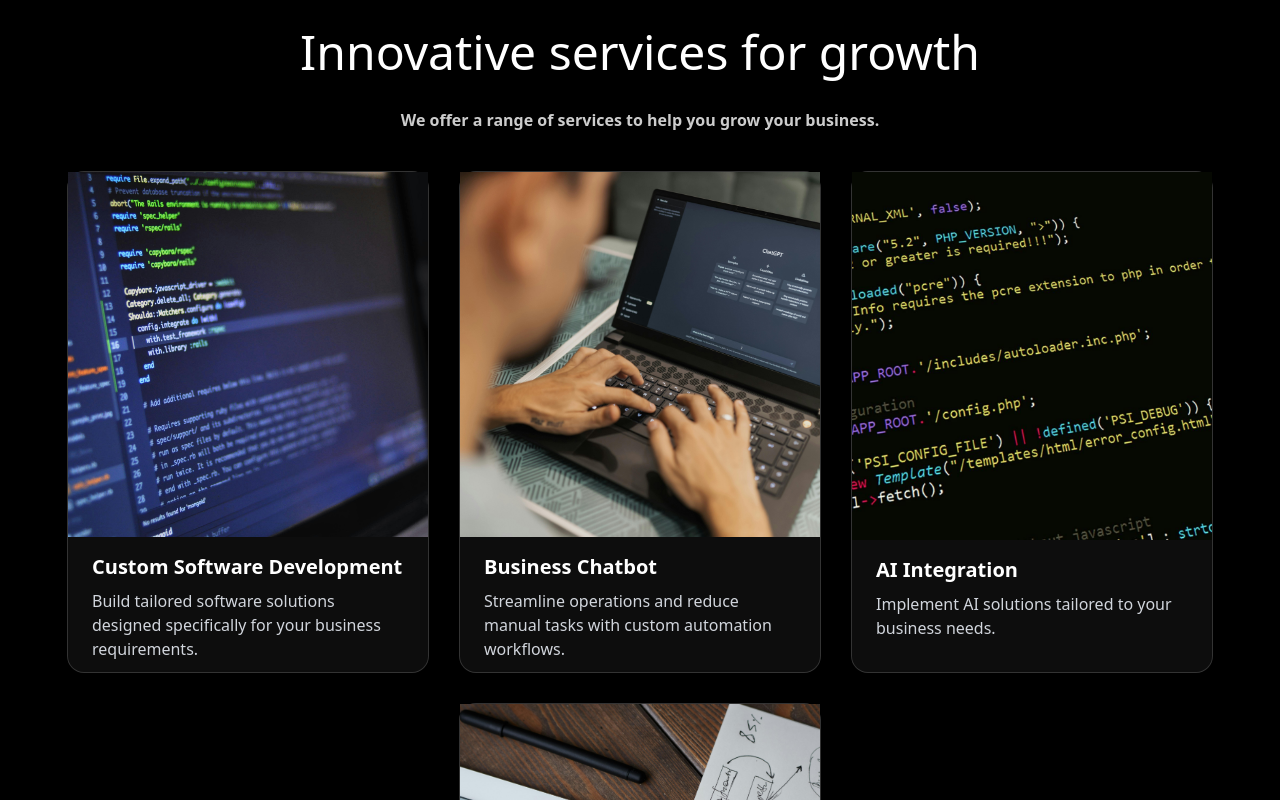
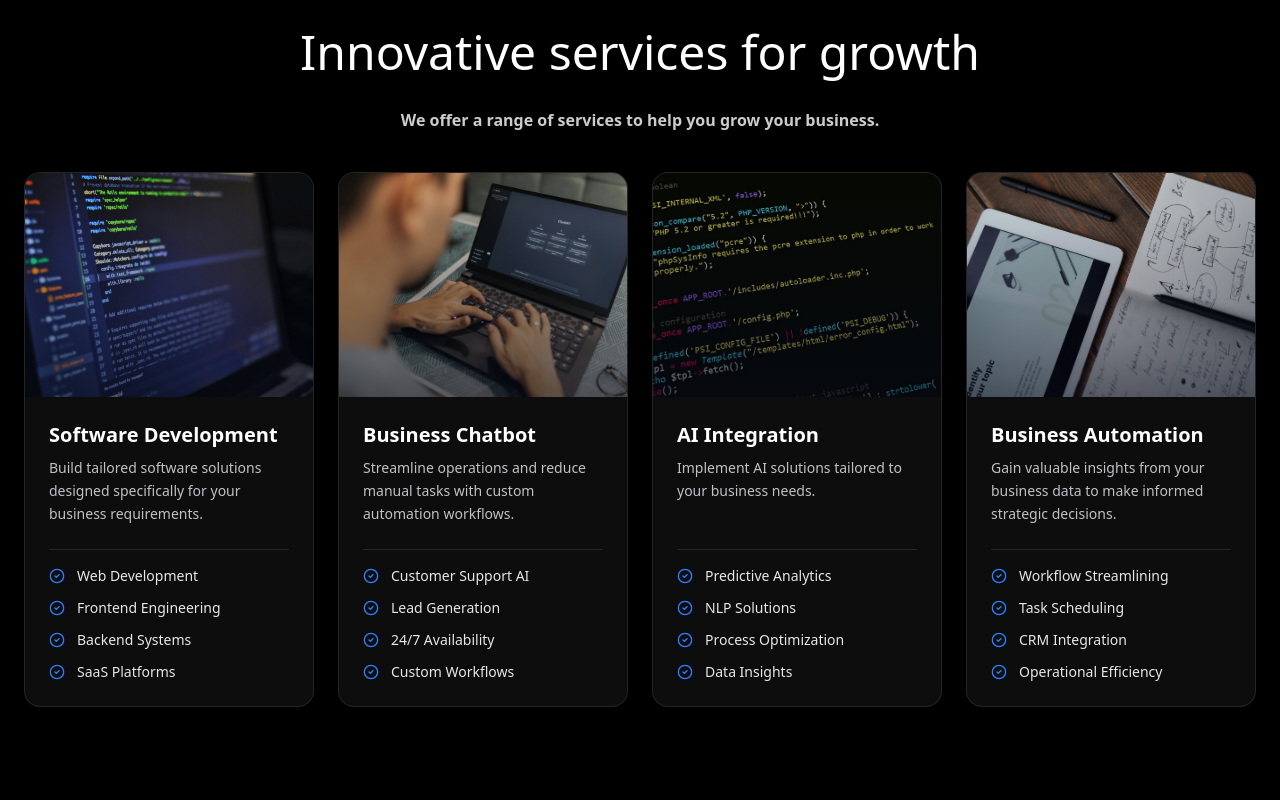
Before and after one commit to Solverdeck-Org/solver-deck, a Next.js app: page / in a window 1280 px wide. Shown: the part 940-1740 px from the top of the page. Built offline with nearby package versions, Linux system fonts and the light colour scheme; no server answers.

Commit message:
feat: Enhance ServiceCard component with features list, update styles for improved layout, and adjust statistics in About section

```diff
--- a/app/(root)/blog/[slug]/page.tsx
+++ b/app/(root)/blog/[slug]/page.tsx
@@ -152,7 +152,7 @@ export default async function BlogPostPage({ params }: BlogPageParams) {
         />
         <div className="absolute inset-0 bg-gradient-to-t from-[#050816] via-transparent to-transparent" />
         <div className="absolute inset-x-0 bottom-0 mx-auto max-w-4xl px-6 pb-10">
-          <p className="text-sm uppercase tracking-[0.4em] text-white/70">
+          <p className="text-sm uppercase tracking-[0.4em] text-white/70 mt-5">
             {formatDate(blog._createdAt)}
           </p>
           <h1 className="mt-4 text-3xl font-bold leading-tight md:text-5xl">
--- a/components/ServiceCard.tsx
+++ b/components/ServiceCard.tsx
@@ -1,3 +1,4 @@
+import { CheckCircle2 } from "lucide-react";
 import Image from "next/image";
 import React from "react";
 
@@ -10,6 +11,8 @@ export interface ServiceCardProps {
   title: React.ReactNode;
   /** Card description */
   description: React.ReactNode;
+  /** List of sub-services/features */
+  features?: string[];
   /** Optional click handler */
   onClick?: () => void;
   /** Additional wrapper classes */
@@ -21,25 +24,43 @@ const ServiceCard: React.FC<ServiceCardProps> = ({
   imageAlt = "",
   title,
   description,
+  features = [],
   onClick,
   className = "",
 }) => {
   return (
     <div
       onClick={onClick}
-      className={`flex flex-col bg-white/5 w-70 h-[540px] md:w-90 md:h-[500px] ring ring-white/20 rounded-2xl pb-6 space-y-4 shadow-lg hover:shadow-xl transition-shadow ${className}`}
+      className={`group flex h-full w-full flex-col overflow-hidden rounded-2xl border border-white/10 bg-white/5 shadow-lg transition-all hover:border-white/20 hover:bg-white/10 hover:shadow-xl ${className}`}
     >
-      <div className="relative h-[70%] md:h-[80%] w-full">
+      <div className="relative h-48 w-full overflow-hidden md:h-56">
         <Image
           src={imageSrc}
           alt={imageAlt}
           fill
-          className="h-full w-full object-cover"
+          className="h-full w-full object-cover transition-transform duration-500 group-hover:scale-105"
         />
+        <div className="absolute inset-0 bg-gradient-to-t from-[#050816] to-transparent opacity-60" />
       </div>
-      <div className="h-[30%] md:h-[20%] px-6">
-        <h3 className="text-xl font-semibold text-white pb-2">{title}</h3>
-        <p className="text-gray-300 flex-grow">{description}</p>
+
+      <div className="flex flex-grow flex-col p-6">
+        <h3 className="mb-2 text-xl font-bold text-white">{title}</h3>
+        <p className="mb-6 text-sm leading-relaxed text-gray-300/90">
+          {description}
+        </p>
+
+        {features && features.length > 0 && (
+          <div className="mt-auto space-y-3 border-t border-white/10 pt-4">
+            {features.map((feature, index) => (
+              <div key={index} className="flex items-center gap-3">
+                <CheckCircle2 className="h-4 w-4 shrink-0 text-blue-500" />
+                <span className="text-sm font-medium text-gray-200">
+                  {feature}
+                </span>
+              </div>
+            ))}
+          </div>
+        )}
       </div>
     </div>
   );
--- a/components/section/About.tsx
+++ b/components/section/About.tsx
@@ -124,7 +124,7 @@ const About = () => {
         >
           <StatCard
             icon={<MdOutlineWorkHistory />}
-            title="25+"
+            title="5+"
             description="Active Projects"
           />
         </motion.div>
@@ -142,7 +142,7 @@ const About = () => {
         >
           <StatCard
             icon={<BiSolidConversation />}
-            title="30+"
+            title="15+"
             description="Successful Conversions"
           />
         </motion.div>
@@ -160,7 +160,7 @@ const About = () => {
         >
           <StatCard
             icon={<HiUsers />}
-            title="40+"
+            title="12+"
             description="Satisfied Clients"
           />
         </motion.div>
--- a/components/section/Services.tsx
+++ b/components/section/Services.tsx
@@ -1,7 +1,7 @@
 "use client";
 
 import React from "react";
-import { motion } from "motion/react"; // ONLY using motion/react (new library)
+import { motion } from "motion/react";
 import SectionButton from "../shared/SectionButton";
 import ServiceCard from "../ServiceCard";
 
@@ -23,7 +23,12 @@ const Services = () => {
         initial={{ opacity: 0, y: 24 }}
         whileInView={{ opacity: 1, y: 0 }}
         viewport={{ once: false, amount: 0.2 }}
-        transition={{ type: "spring", damping: 24, stiffness: 180, delay: 0.05 }}
+        transition={{
+          type: "spring",
+          damping: 24,
+          stiffness: 180,
+          delay: 0.05,
+        }}
       >
         Innovative services for growth
       </motion.h2>
@@ -39,18 +44,30 @@ const Services = () => {
       </motion.p>
 
       {/* Cards */}
-      <div className="flex flex-col items-center gap-8 pt-10">
-        <div className="grid grid-cols-1 lg:grid-cols-3 gap-8">
+      <div className="container mx-auto px-4 md:px-6">
+        <div className="grid grid-cols-1 gap-6 pt-10 md:grid-cols-2 lg:grid-cols-2 xl:grid-cols-4">
           <motion.div
             initial={{ opacity: 0, y: 24 }}
             whileInView={{ opacity: 1, y: 0 }}
             viewport={{ once: false, amount: 0.2 }}
-            transition={{ type: "spring", damping: 24, stiffness: 180, delay: 0.15 }}
+            transition={{
+              type: "spring",
+              damping: 24,
+              stiffness: 180,
+              delay: 0.15,
+            }}
+            className="h-full"
           >
             <ServiceCard
               imageSrc={"/software-dev.jpg"}
-              title="Custom Software Development"
+              title="Software Development"
               description="Build tailored software solutions designed specifically for your business requirements."
+              features={[
+                "Web Development",
+                "Frontend Engineering",
+                "Backend Systems",
+                "SaaS Platforms",
+              ]}
             />
           </motion.div>
 
@@ -58,12 +75,24 @@ const Services = () => {
             initial={{ opacity: 0, y: 24 }}
             whileInView={{ opacity: 1, y: 0 }}
             viewport={{ once: false, amount: 0.2 }}
-            transition={{ type: "spring", damping: 24, stiffness: 180, delay: 0.25 }}
+            transition={{
+              type: "spring",
+              damping: 24,
+              stiffness: 180,
+              delay: 0.25,
+            }}
+            className="h-full"
           >
             <ServiceCard
               imageSrc={"/business-chatbot.jpg"}
               title="Business Chatbot"
               description="Streamline operations and reduce manual tasks with custom automation workflows."
+              features={[
+                "Customer Support AI",
+                "Lead Generation",
+                "24/7 Availability",
+                "Custom Workflows",
+              ]}
             />
           </motion.div>
 
@@ -71,29 +100,52 @@ const Services = () => {
             initial={{ opacity: 0, y: 24 }}
             whileInView={{ opacity: 1, y: 0 }}
             viewport={{ once: false, amount: 0.2 }}
-            transition={{ type: "spring", damping: 24, stiffness: 180, delay: 0.35 }}
+            transition={{
+              type: "spring",
+              damping: 24,
+              stiffness: 180,
+              delay: 0.35,
+            }}
+            className="h-full"
           >
             <ServiceCard
               imageSrc={"/ai-int.jpg"}
               title="AI Integration"
               description="Implement AI solutions tailored to your business needs."
+              features={[
+                "Predictive Analytics",
+                "NLP Solutions",
+                "Process Optimization",
+                "Data Insights",
+              ]}
             />
           </motion.div>
-        </div>
 
           <motion.div
             initial={{ opacity: 0, y: 24 }}
             whileInView={{ opacity: 1, y: 0 }}
             viewport={{ once: false, amount: 0.2 }}
-          transition={{ type: "spring", damping: 24, stiffness: 180, delay: 0.45 }}
+            transition={{
+              type: "spring",
+              damping: 24,
+              stiffness: 180,
+              delay: 0.45,
+            }}
+            className="h-full"
           >
             <ServiceCard
               imageSrc={"/business-analysis.jpg"}
-            title="Business Analysis & Automation"
+              title="Business Automation"
               description="Gain valuable insights from your business data to make informed strategic decisions."
-            className="w-70 md:w-90"
+              features={[
+                "Workflow Streamlining",
+                "Task Scheduling",
+                "CRM Integration",
+                "Operational Efficiency",
+              ]}
             />
           </motion.div>
+        </div>
       </div>
     </section>
   );
```
Lines whose indentation alone changed are shown as unchanged.
